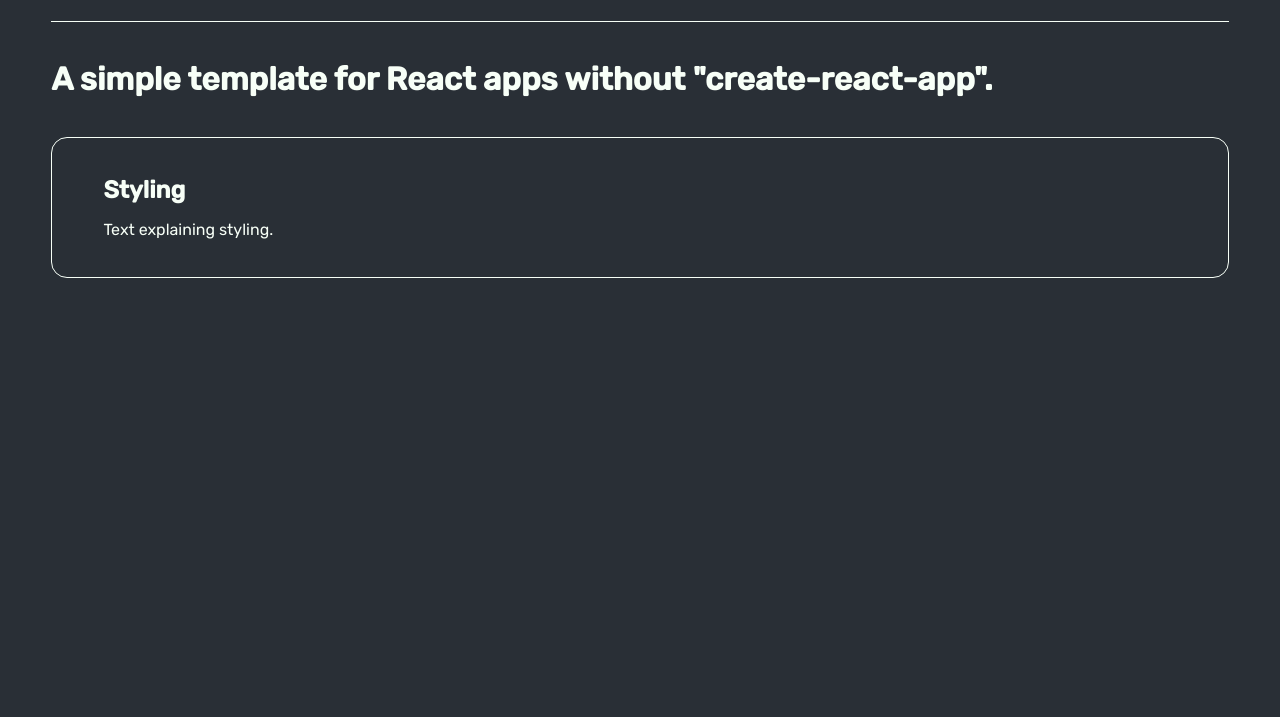
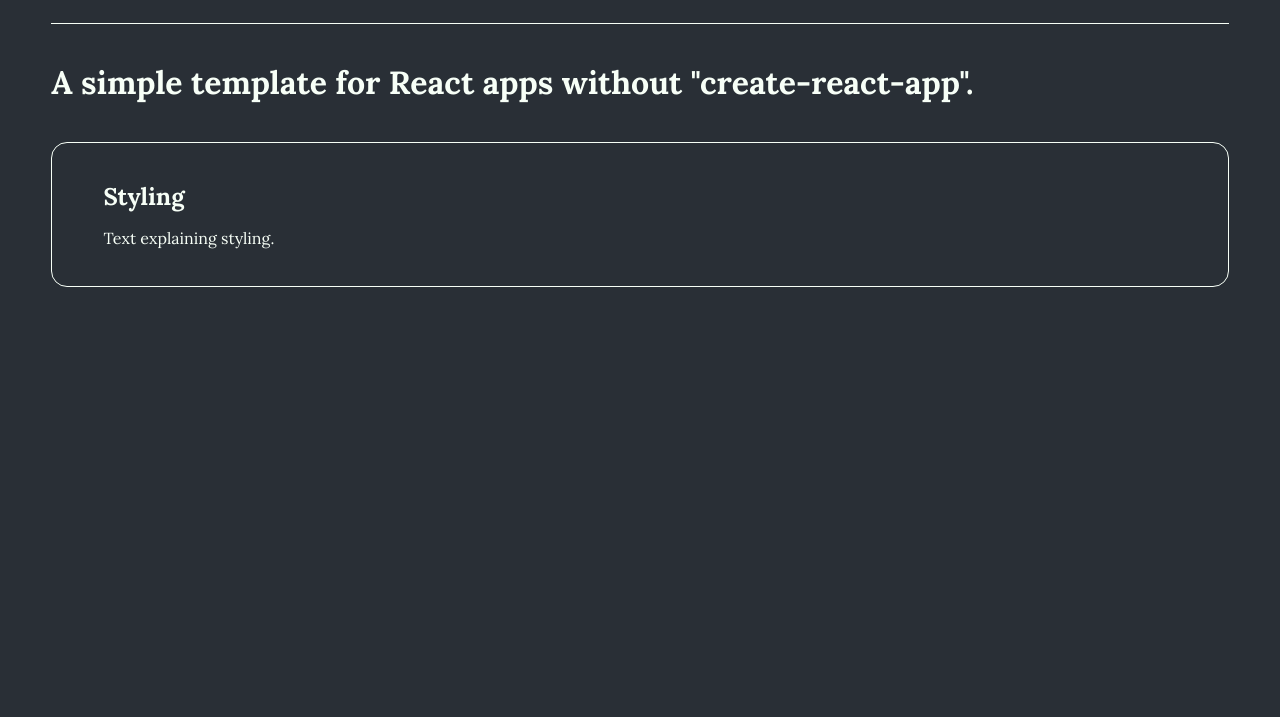
Before and after one commit to pompyproductions/erengazioglu, a React app: page / in a window 1280 px wide. Shown: the part 83-800 px from the top of the page. Built offline with nearby package versions, Linux system fonts and the light colour scheme.

Commit message:
Change font import

```diff
--- a/src/sass/globals/_theme.scss
+++ b/src/sass/globals/_theme.scss
@@ -1,7 +1,7 @@
 @use "../globals/breakpoints" as *;
 
 // font declarations
-@import url("https://fonts.googleapis.com/css2?family=Rubik:wght@300;400;500&display=swap");
+@import url("https://fonts.googleapis.com/css2?family=Lora:ital,wght@0,400;0,500;0,600;0,700;1,400;1,500&display=swap");
 
 // variables
 :root {
--- a/src/sass/layout/_root.scss
+++ b/src/sass/layout/_root.scss
@@ -1,7 +1,7 @@
 #root {
   background-color: var(--black);
   color: var(--white);
-  font-family: "Rubik", sans-serif;
+  font-family: "Lora", serif;
   display: grid;
   grid-template-rows: min-content 1px 1fr;
   height: var(--doc-height);
```
